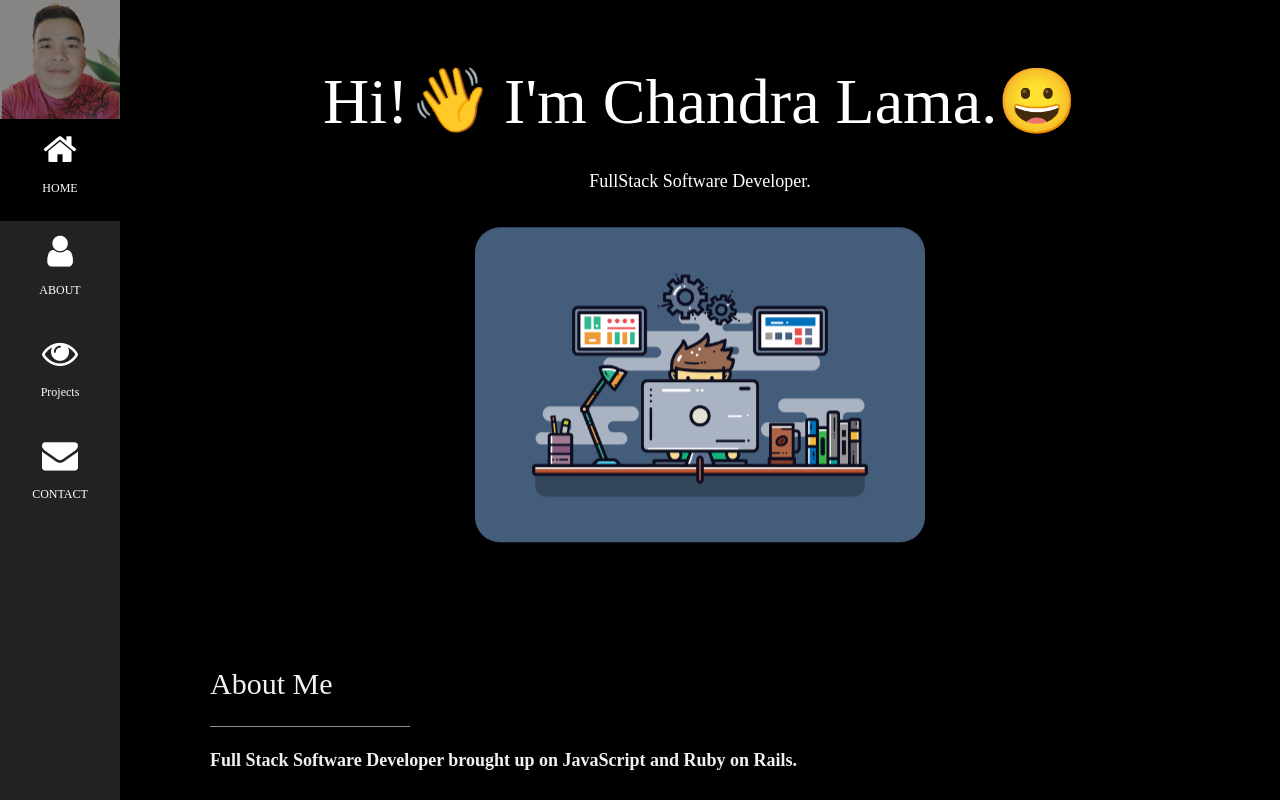
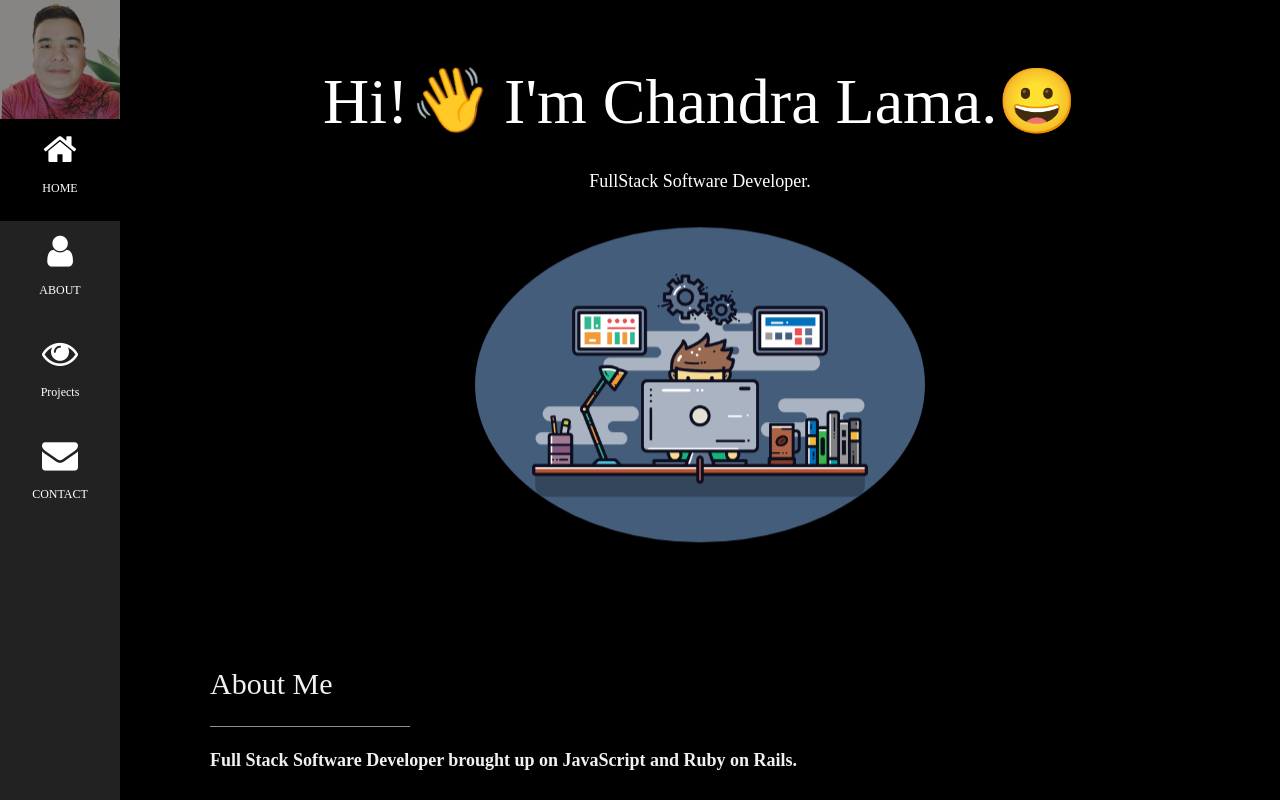
Before and after one commit to iamme24cl/my-website, a React (Create React App) app: page / in a window 1280 px wide. Shown: the top 800 px of the page. Built offline with nearby package versions, Linux system fonts and the light colour scheme; a web font is replaced by a local one.

Commit message:
changed shape of homepage image

```diff
--- a/src/components/HomePage.css
+++ b/src/components/HomePage.css
@@ -25,7 +25,7 @@ img.w3-image.my-image:hover {
 
 .w3-image.my-image {
   margin-top: 15px;
-  border-radius: 25px;
+  border-radius: 50%;
   transform: translatey(0px);
 	animation: float 3s ease-in-out infinite;
 }
```
